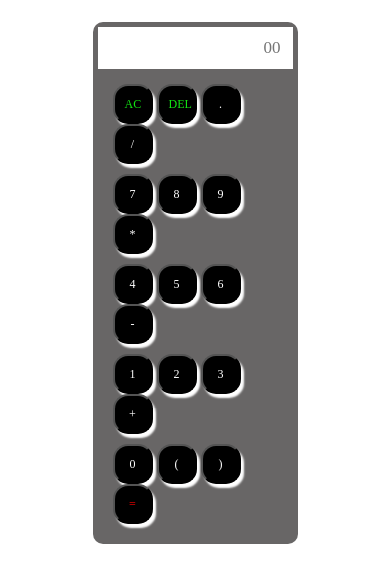
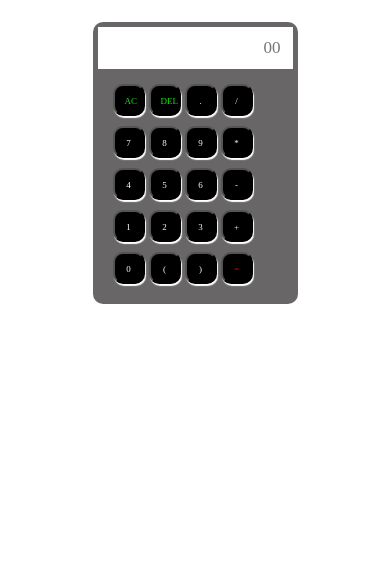
Before and after one commit to Saloni-Shukla78/Calculator, a plain HTML site: page index.html in a window 390 px wide. Shown: the part 101-684 px from the top of the page. Drawn offline with Linux system fonts and the light colour scheme.

Commit message:
Update style.css

```diff
--- a/style.css
+++ b/style.css
@@ -81,3 +81,12 @@ button.equal{
         font-size: 12px;
     }
 }
+@media only screen and (max-width:410px){
+    .btn button{
+        height: 2rem;
+        width: 2rem;
+        font-size: 9px;
+        border-radius: 10px;
+        box-shadow:  white 1px 2px 1px;
+    }
+}
```
